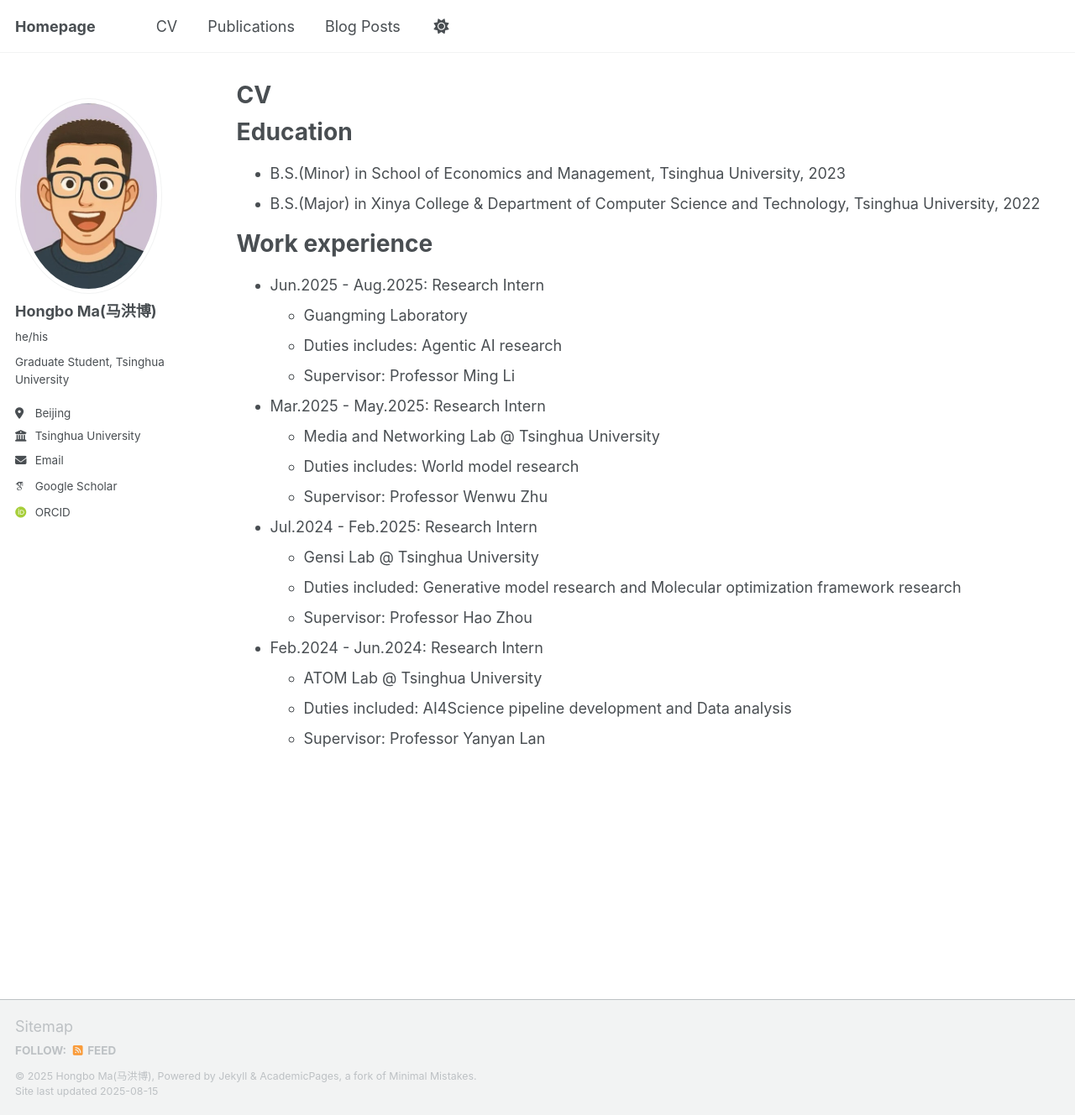
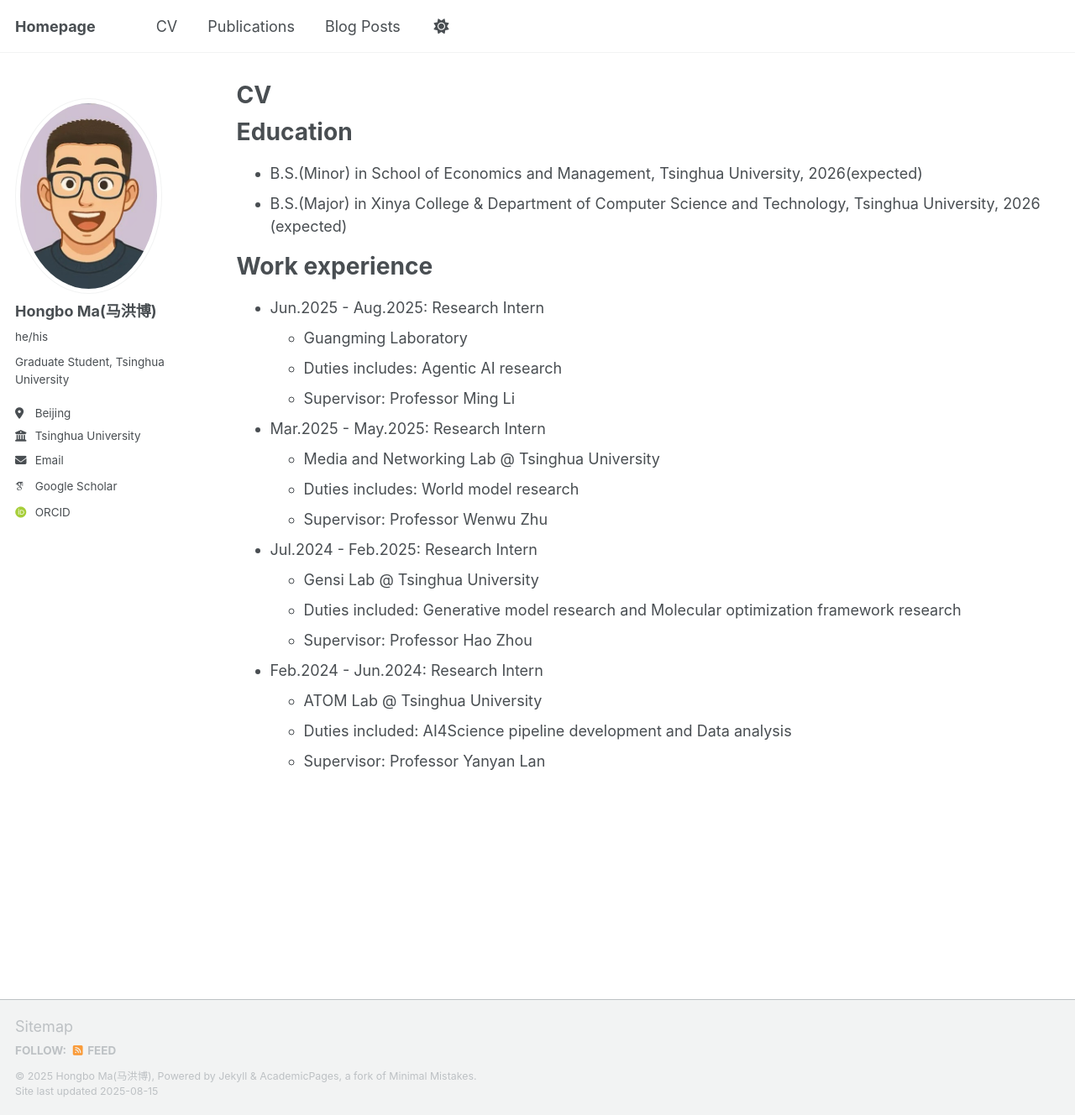
Before and after one commit to mahb-THU/mahb-THU.github.io, a Jekyll site: the page built from _pages/cv.md, in a window 1280 px wide and 1328 px high. Shown: the whole window at 84% size. Built offline with Jekyll 4.4.1, drawn with Linux system fonts in a browser that asks for light colours; some web fonts are replaced; a script that is not in the unit is left out.

Commit message:
feat:expected education

```diff
--- a/_pages/cv.md
+++ b/_pages/cv.md
@@ -11,8 +11,8 @@ redirect_from:
 
 Education
 ======
-* B.S.(Minor) in School of Economics and Management, Tsinghua University, 2023
-* B.S.(Major) in Xinya College & Department of Computer Science and Technology, Tsinghua University, 2022
+* B.S.(Minor) in School of Economics and Management, Tsinghua University, 2026(expected)
+* B.S.(Major) in Xinya College & Department of Computer Science and Technology, Tsinghua University, 2026 (expected)
 
 Work experience
 ======
```
